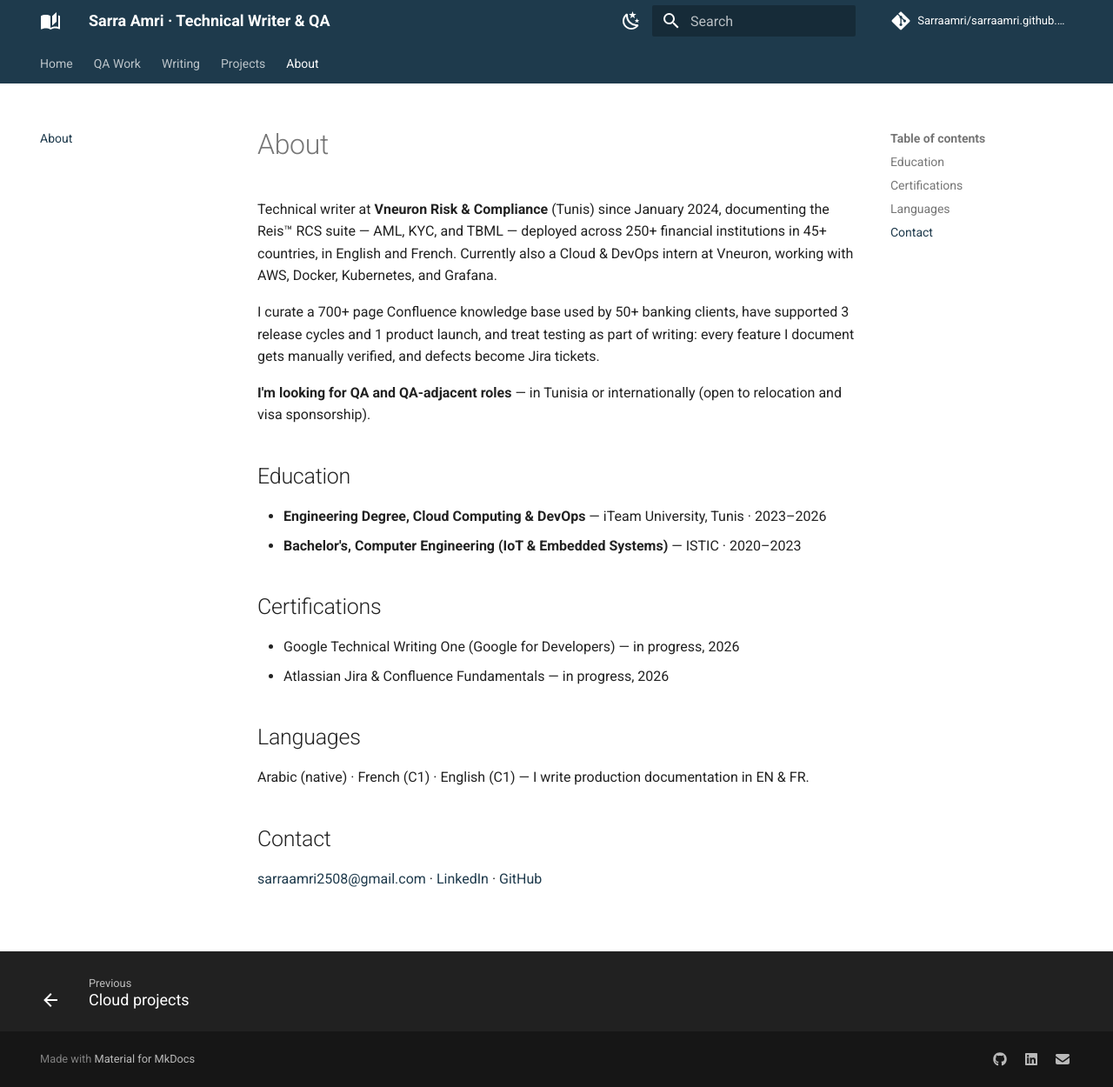
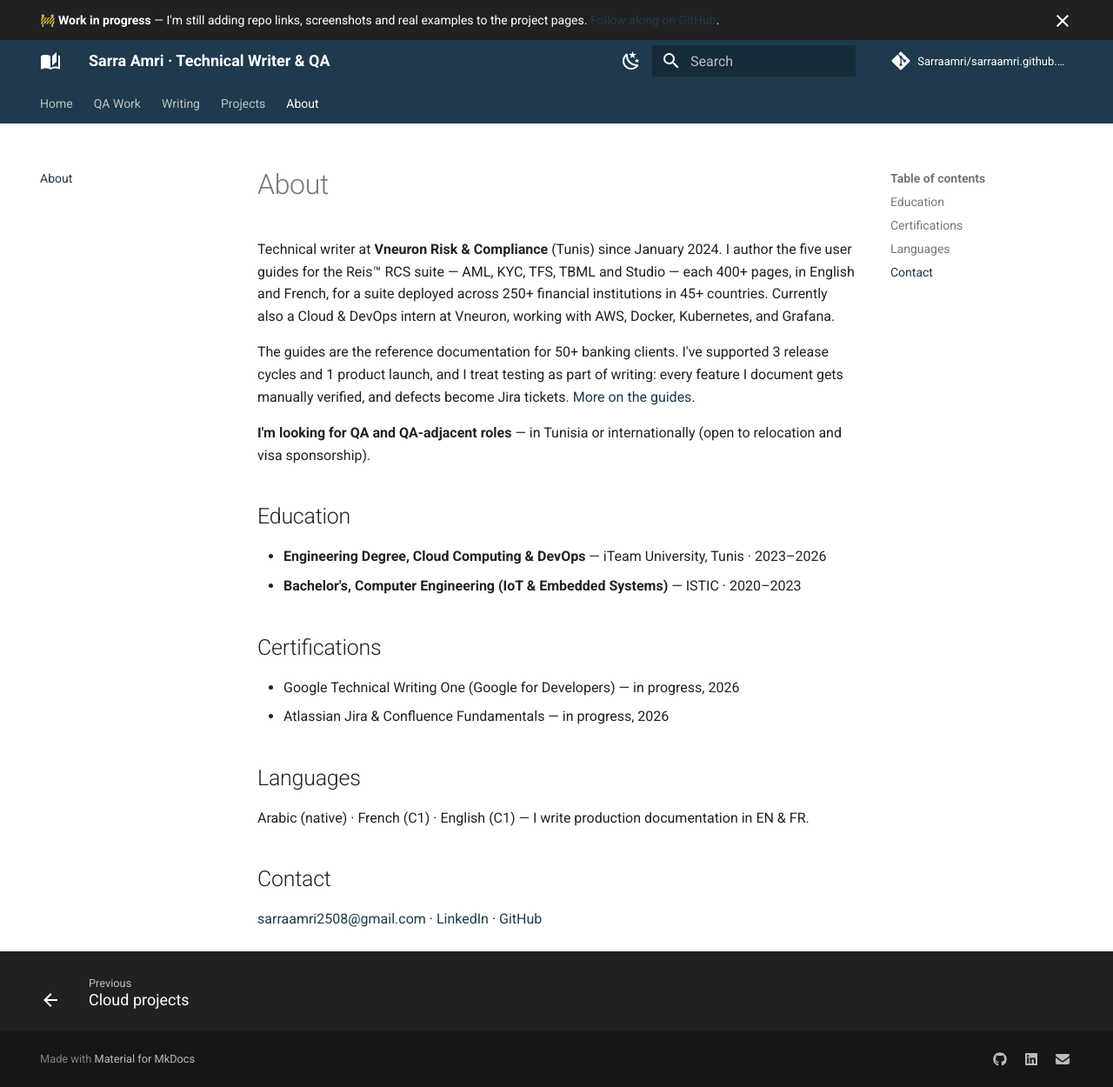
Before and after one commit to Sarraamri/sarraamri.github.io, an MkDocs documentation site: the page built from docs/about.md, in a window 1280 px wide and 1250 px high. Shown: the whole window at 87% size. Built offline with MkDocs 1.6.1 and Material for MkDocs 9.7.7, drawn with Linux system fonts in a browser that asks for light colours; comment, search, counter and statistics services are not loaded.

Commit message:
Add work-in-progress banner and Reis user guides page
- overrides/main.html: dismissible announcement bar (delete file to remove)
- docs/writing/reis-user-guides.md: all five Reis guides, added to nav
- index.md, about.md: replace "700+ page knowledge base" with the real
  figures (5 guides, 400+ pages each, EN & FR)

Co-Authored-By: Claude Opus 5 <noreply@anthropic.com>

```diff
--- a/docs/about.md
+++ b/docs/about.md
@@ -1,13 +1,14 @@
 # About
 
-Technical writer at **Vneuron Risk & Compliance** (Tunis) since January 2024, documenting the
-Reis™ RCS suite — AML, KYC, and TBML — deployed across 250+ financial institutions in 45+
-countries, in English and French. Currently also a Cloud & DevOps intern at Vneuron, working with
-AWS, Docker, Kubernetes, and Grafana.
+Technical writer at **Vneuron Risk & Compliance** (Tunis) since January 2024. I author the five
+user guides for the Reis™ RCS suite — AML, KYC, TFS, TBML and Studio — each 400+ pages, in English
+and French, for a suite deployed across 250+ financial institutions in 45+ countries. Currently
+also a Cloud & DevOps intern at Vneuron, working with AWS, Docker, Kubernetes, and Grafana.
 
-I curate a 700+ page Confluence knowledge base used by 50+ banking clients, have supported 3
-release cycles and 1 product launch, and treat testing as part of writing: every feature I
-document gets manually verified, and defects become Jira tickets.
+The guides are the reference documentation for 50+ banking clients. I've supported 3 release cycles
+and 1 product launch, and I treat testing as part of writing: every feature I document gets
+manually verified, and defects become Jira tickets.
+[More on the guides](writing/reis-user-guides.md).
 
 **I'm looking for QA and QA-adjacent roles** — in Tunisia or internationally (open to relocation
 and visa sponsorship).
--- a/mkdocs.yml
+++ b/mkdocs.yml
@@ -6,6 +6,7 @@ repo_name: Sarraamri/sarraamri.github.io
 
 theme:
   name: material
+  custom_dir: overrides
   language: en
   icon:
     logo: material/book-open-page-variant
@@ -21,6 +22,7 @@ theme:
         icon: material/weather-sunny
         name: Switch to light mode
   features:
+    - announce.dismiss
     - navigation.tabs
     - navigation.sections
     - navigation.top
@@ -59,6 +61,7 @@ nav:
       - Postman collection in CI: qa/postman-ci.md
       - Test scenarios — Reis™ TBML: qa/test-scenarios.md
   - Writing:
+      - The Reis™ user guides: writing/reis-user-guides.md
       - Reis™ TBML — a doc set from scratch: writing/tbml-doc-set.md
       - Docs QA checklist: writing/docs-qa-checklist.md
   - Projects:
--- /dev/null
+++ b/overrides/main.html
@@ -0,0 +1,13 @@
+{% extends "base.html" %}
+
+<!--
+  Under-construction banner.
+  To remove it when the portfolio is complete: delete this file, then remove
+  `custom_dir: overrides` and the `announce.dismiss` feature from mkdocs.yml.
+-->
+
+{% block announce %}
+  🚧 <strong>Work in progress</strong> — I'm still adding repo links, screenshots and
+  real examples to the project pages.
+  <a href="{{ config.repo_url }}">Follow along on GitHub</a>.
+{% endblock %}
```
Also changed, not shown: docs/index.md (+12 -4 lines), docs/writing/reis-user-guides.md (added, +51 -0 lines).
